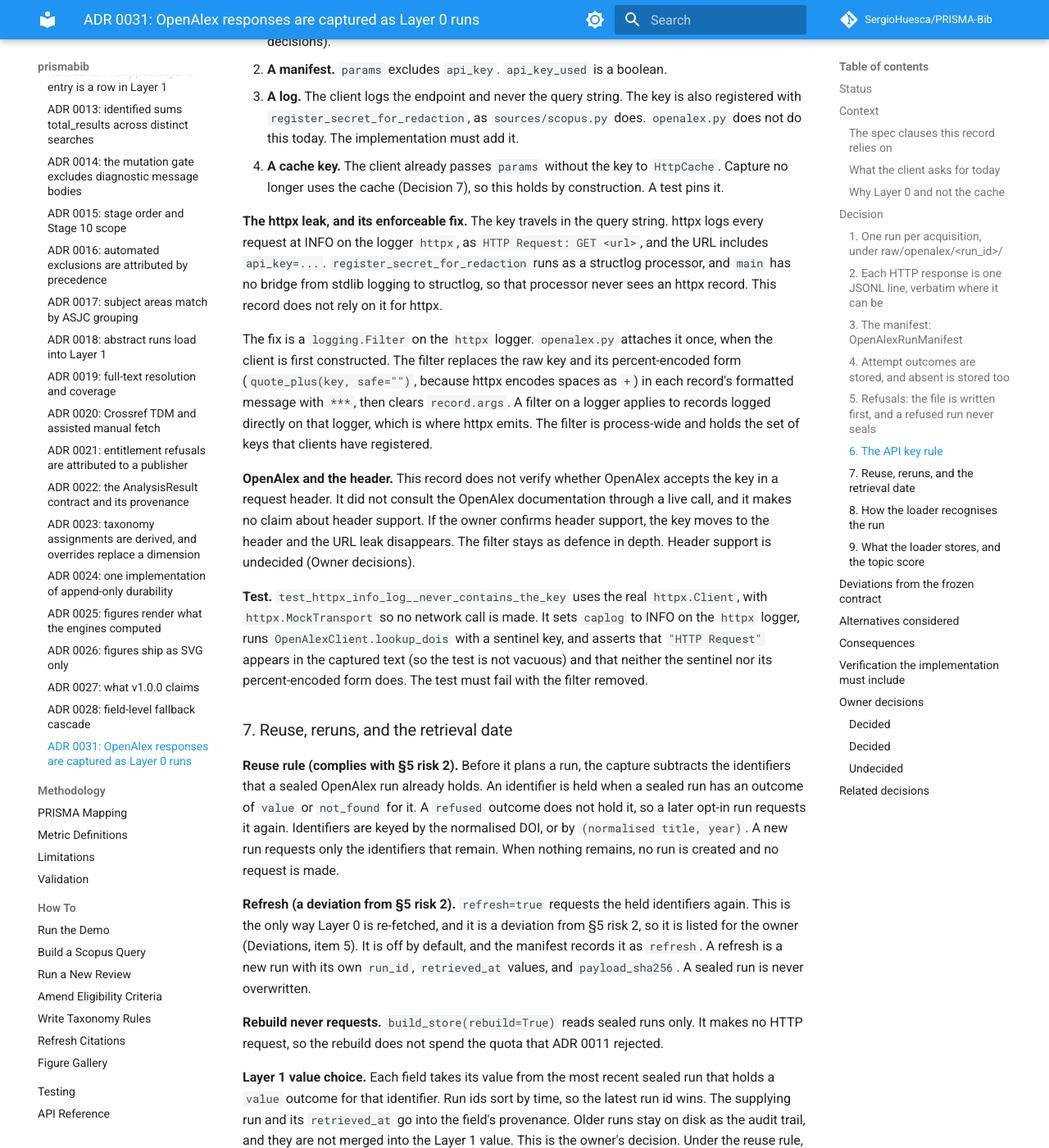
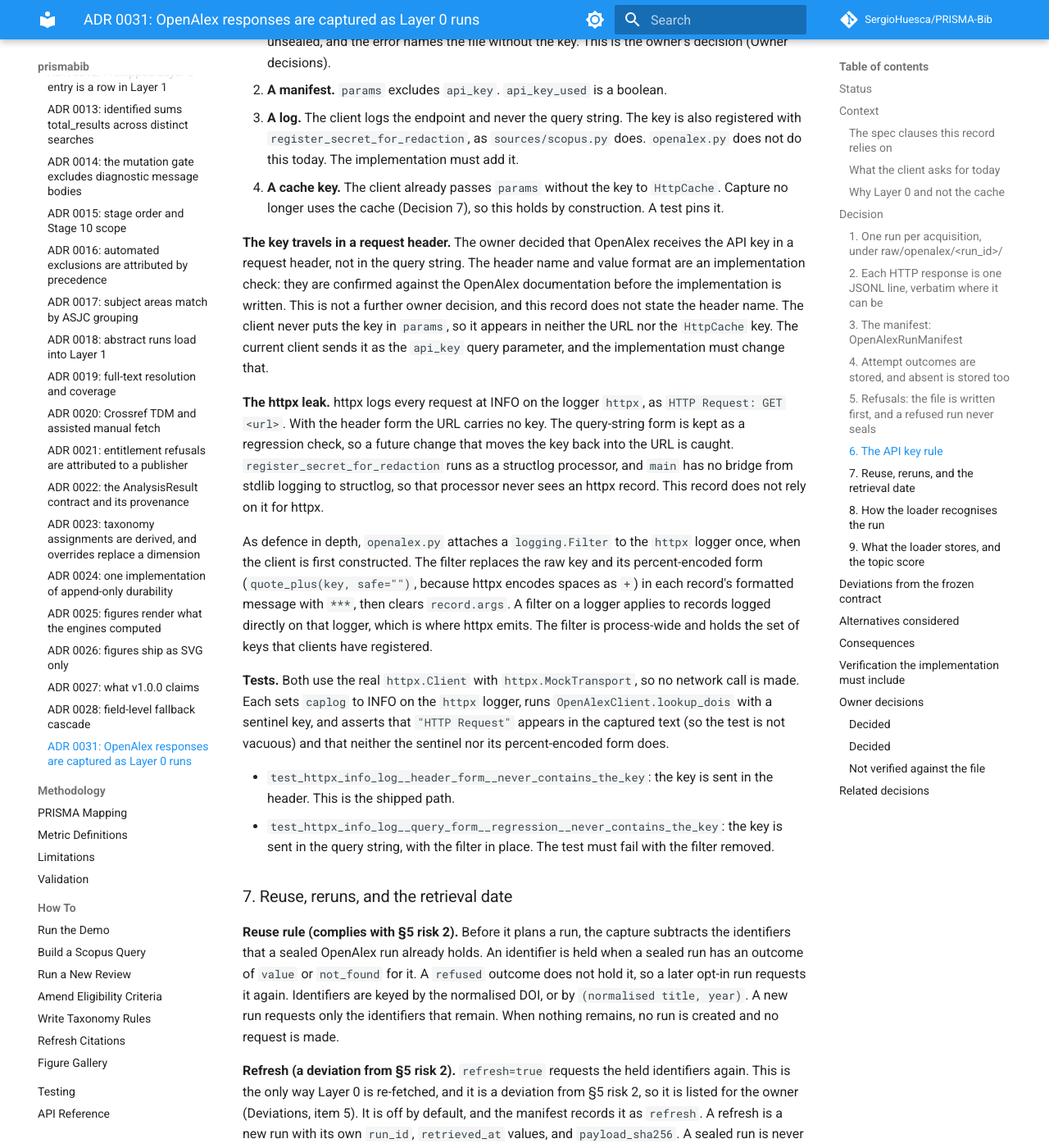
Before and after one commit to SergioHuesca/PRISMA-Bib, an MkDocs documentation site: the page built from docs/architecture/adr/0031-openalex-responses-are-layer0-runs.md, in a window 1280 px wide and 1400 px high, scrolled down 5904 px. Shown: the whole window at 82% size. Built offline with MkDocs 1.6.1 and Material for MkDocs 9.7.7, drawn with Linux system fonts in a browser that asks for light colours; comment, search, counter and statistics services are not loaded; some of the changed text lies outside the part shown.

Commit message:
docs(adr): ADR 0031 records the last three owner decisions
- The API key is sent in a request header. The header name and format are an
  implementation check against the OpenAlex docs, not a further owner
  decision. The httpx tests cover the header form, and the query-string form
  stays as a regression check.
- The compact encoding is an allowed fallback for bodies with line breaks,
  recorded per response. Layer 1 still rebuilds from it.
- The §2.6 quote is verified against BUILD_PLAN.md line 301.

The §2.2 quotes, and the Stage 1 and Stage 3 citations, are not part of the
owner's decision. They are recorded as unverified, not as decided.

Co-Authored-By: Claude Haiku 5.5 <noreply@anthropic.com>
Claude-Session: https://claude.ai/code/session_01QjNadz7h2UAZ2C2xhuaY8z

```diff
--- a/docs/architecture/adr/0031-openalex-responses-are-layer0-runs.md
+++ b/docs/architecture/adr/0031-openalex-responses-are-layer0-runs.md
@@ -2,22 +2,21 @@
 
 ## Status
 
-Accepted — 2026-10-21. Accepted by the owner; the open questions were decided as recorded.
+Accepted — 2026-10-21. Accepted by the owner; all open questions were decided as recorded.
 
 Adds a Layer 0 run kind for OpenAlex responses. It is the capture that
 [ADR 0028](0028-field-level-fallback-cascade.md) Decision 3 requires, and ADR 0030 Decision 6 names
 this record as the place that specifies it. The record changes the Layer 0 layout and the `PayloadRef`
 form, and the owner approved each change as a deviation in the section "Deviations from the frozen
-contract". The owner's decisions are recorded under "Owner decisions". Three questions were not in the
-owner's decision and remain undecided: header support for the API key, the frozen spec wording check, and
-the compact encoding fallback. They are listed there as undecided.
+contract". The owner's decisions are recorded under "Owner decisions". The §2.2 and Stage quotes are
+not verified against the file; that is recorded under "Not verified against the file".
 
 ## Context
 
 ### The spec clauses this record relies on
 
-The owner must check the wording of each clause against the frozen BUILD_PLAN (undecided, see
-Owner decisions). BUILD_PLAN.md is not published in this repository (see
+The §2.6 wording is verified against BUILD_PLAN.md line 301 (Owner decisions). The other clauses are
+not verified against the file (Owner decisions, "Not verified against the file"). BUILD_PLAN.md is not published in this repository (see
 [provenance.md](../provenance.md)) and was not readable from the worktree where this record was
 drafted. Clauses marked *as quoted in* are quoted from the ADR or code that cites them.
 
@@ -34,7 +33,7 @@ drafted. Clauses marked *as quoted in* are quoted from the ADR or code that cite
 - **§5 risk 2.** "never re-fetch what Layer 0 already holds." (as quoted in ADR 0011.)
 - **§5 risk 1.** "Fail loudly, never degrade." (as quoted in ADR 0028.)
 - **§2.6, line 301.** "Any later deviation from §1.2 requires a new ADR that supersedes the relevant
-  one." (Frozen wording, BUILD_PLAN.md line 301.) The
+  one." (Frozen wording, verified against BUILD_PLAN.md line 301.) The
   deviations below touch §2.2, Stage 1 and Stage 3, not §1.2. Whether §2.6 requires an ADR for them is
   for the owner to confirm (open
   question 6).
@@ -100,8 +99,8 @@ lookups, is written as one file, `response-NNNN.jsonl`, containing exactly one l
 - **Compact fallback.** When the body contains a line break, the writer parses it and writes it
   as compact JSON with key order kept (`json.dumps(..., ensure_ascii=False, separators=(",", ":"))`).
   The manifest records `encoding: "compact"` and `raw_sha256`, the digest of the body as received. This
-  is a deviation from the frozen wording (Deviations, item 2). Whether the owner accepts it or requires
-  verbatim only is undecided (Owner decisions).
+  is a deviation from the frozen wording (Deviations, item 2). The owner decided that it is an allowed
+  fallback, recorded per response. Layer 1 still rebuilds from it (Owner decisions).
 - `sha256` in the manifest is the digest of the stored file's bytes. `payload_sha256` is the digest of
   the stored files' bytes concatenated in request order, as `writer._payload_sha256` does.
 
@@ -216,28 +215,35 @@ The key is `Settings.openalex_api_key`. It is never written to:
 4. **A cache key.** The client already passes `params` without the key to `HttpCache`. Capture no
    longer uses the cache (Decision 7), so this holds by construction. A test pins it.
 
-**The httpx leak, and its enforceable fix.** The key travels in the query string. httpx logs every
-request at INFO on the logger `httpx`, as `HTTP Request: GET <url>`, and the URL includes
-`api_key=...`. `register_secret_for_redaction` runs as a structlog processor, and `main` has no bridge
-from stdlib logging to structlog, so that processor never sees an httpx record. This record does not
-rely on it for httpx.
+**The key travels in a request header.** The owner decided that OpenAlex receives the API key in a
+request header, not in the query string. The header name and value format are an implementation check:
+they are confirmed against the OpenAlex documentation before the implementation is written. This is not
+a further owner decision, and this record does not state the header name. The client never puts the key
+in `params`, so it appears in neither the URL nor the `HttpCache` key. The current client sends it as the
+`api_key` query parameter, and the implementation must change that.
 
-The fix is a `logging.Filter` on the `httpx` logger. `openalex.py` attaches it once, when the client is
-first constructed. The filter replaces the raw key and its percent-encoded form (`quote_plus(key, safe="")`, because httpx encodes spaces as `+`)
-in each record's formatted message with `***`, then clears `record.args`. A filter on a logger
-applies to records logged directly on that logger, which is where httpx emits. The filter is process-wide
-and holds the set of keys that clients have registered.
+**The httpx leak.** httpx logs every request at INFO on the logger `httpx`, as `HTTP Request: GET <url>`.
+With the header form the URL carries no key. The query-string form is kept as a regression check, so a
+future change that moves the key back into the URL is caught. `register_secret_for_redaction` runs as a
+structlog processor, and `main` has no bridge from stdlib logging to structlog, so that processor never
+sees an httpx record. This record does not rely on it for httpx.
 
-**OpenAlex and the header.** This record does not verify whether OpenAlex accepts the key in a request
-header. It did not consult the OpenAlex documentation through a live call, and it makes no claim about
-header support. If the owner confirms header support, the key moves to the header and the URL leak
-disappears. The filter stays as defence in depth. Header support is undecided (Owner decisions).
+As defence in depth, `openalex.py` attaches a `logging.Filter` to the `httpx` logger once, when the client
+is first constructed. The filter replaces the raw key and its percent-encoded form
+(`quote_plus(key, safe="")`, because httpx encodes spaces as `+`) in each record's formatted message with
+`***`, then clears `record.args`. A filter on a logger applies to records logged directly on that logger,
+which is where httpx emits. The filter is process-wide and holds the set of keys that clients have
+registered.
 
-**Test.** `test_httpx_info_log__never_contains_the_key` uses the real `httpx.Client`, with
-`httpx.MockTransport` so no network call is made. It sets `caplog` to INFO on the `httpx` logger,
-runs `OpenAlexClient.lookup_dois` with a sentinel key, and asserts that `"HTTP Request"` appears in the
-captured text (so the test is not vacuous) and that neither the sentinel nor its percent-encoded form
-does. The test must fail with the filter removed.
+**Tests.** Both use the real `httpx.Client` with `httpx.MockTransport`, so no network call is made. Each
+sets `caplog` to INFO on the `httpx` logger, runs `OpenAlexClient.lookup_dois` with a sentinel key, and
+asserts that `"HTTP Request"` appears in the captured text (so the test is not vacuous) and that neither
+the sentinel nor its percent-encoded form does.
+
+- `test_httpx_info_log__header_form__never_contains_the_key`: the key is sent in the header. This is the
+  shipped path.
+- `test_httpx_info_log__query_form__regression__never_contains_the_key`: the key is sent in the query
+  string, with the filter in place. The test must fail with the filter removed.
 
 ### 7. Reuse, reruns, and the retrieval date
 
@@ -308,7 +314,7 @@ approve each one by name before acceptance. The owner approved all five items as
 2. **The JSONL form.** The frozen §2.2 wording is "Every HTTP response is persisted verbatim as JSONL
    before any parsing." This record writes one response per file, with exactly one JSONL line per file,
    and keeps the bytes verbatim where it can. A body with a line break is written in compact form, and
-   the manifest records the encoding and `raw_sha256` (Decision 2; undecided, see Owner decisions).
+   the manifest records the encoding and `raw_sha256` (Decision 2; decided by the owner).
 3. **The §2.2 manifest fields.** The frozen wording names "API view, entitlement context, result count".
    This record maps them to OpenAlex as `api_view` (the `select` string), `entitlement_context`
    (`api_key_used`, `fallback_opt_in`, `refusal_status`), and `result_count` (the works in `results`).
@@ -370,13 +376,15 @@ covers a line proves nothing until it fails on the original defect.
    identical. The abstract text must equal `rebuild_abstract` applied to the stored
    `abstract_inverted_index`. The manifest's outcomes, including `not_found` and `absent_fields`, must
    equal those recomputed from the stored bytes. The test fails if the loader reads client return values,
-   or if the manifest and bytes disagree.
+   or if the manifest and bytes disagree. A second project holds a body with a line break, stored in
+   compact form, and its rebuild must match its first build (Decision 2).
 2. **No key in any stored file.** Run a capture with a sentinel key, through a fake HTTP client that
    returns a 200, a 401, and a 404. Scan every file under `raw/openalex/<run_id>/`, the captured log
    output, and the cache directory for the sentinel and its percent-encoded form. The test must fail on
    a naive implementation that writes the wire params into the manifest.
-3. **The httpx log never contains the key.** `test_httpx_info_log__never_contains_the_key`, as described
-   in Decision 6. It must fail with the filter removed.
+3. **The httpx log never contains the key.** `test_httpx_info_log__header_form__never_contains_the_key` and
+   `test_httpx_info_log__query_form__regression__never_contains_the_key`, as described in Decision 6. The
+   query-form test must fail with the filter removed.
 4. **A rerun does not overwrite, and reuse requests nothing held.** Seal a run. Run the same plan again.
    Assert that the second call creates no run and makes no request, because every identifier is held.
    Then assert that a run with a new identifier gets a new `run_id`, that the first run's files and
@@ -419,18 +427,20 @@ Each decision below is the owner's, or is recorded in an earlier ADR as shown.
   the reason given there).
 - **No topic score is stored in Layer 1.** Decided by ADR 0030 Decision 1. The score stays in the stored body.
 
-### Undecided
+- **The API key is sent in a request header, not the query string** (Decision 6). The header name and
+  value format are an implementation check against the OpenAlex documentation, to be done before the
+  implementation is written. This is not a further owner decision.
+- **The compact encoding is an allowed fallback** for response bodies that contain line breaks,
+  recorded per response in `encoding` and `raw_sha256`. Layer 1 still rebuilds from the stored bytes
+  (Decision 2, Verification 1).
+- **The quoted §2.6 wording is verified** against BUILD_PLAN.md line 301 (Context).
 
-These three questions were not in the owner's decision. They are not decided, and the record does not
-assume an answer to any of them.
+### Not verified against the file
 
-1. **Header support.** Does OpenAlex accept the key in a request header? This is unverified here. If it
-   does, the key moves to the header, and the filter stays.
-2. **Spec wording.** Do the quoted §2.2 lines 101–102, the §2.6 line 301 wording, and the Stage 1 and
-   Stage 3 clauses match the frozen BUILD_PLAN? The §2.6 wording was confirmed by the coordinator. The
-   others were not checked against the file.
-3. **Compact fallback.** Accept the compact encoding for bodies with a line break (Decision 2), or require
-   verbatim bytes and fail the request when a body has a line break?
+The owner's decisions cover the §2.6 quote only. The following are not checked against BUILD_PLAN.md
+in this record, and they are recorded as unverified, not as open questions: the §2.2 quotes at lines
+101–102, the Stage 1 line 696 and Stage 3 line 856 citations, and the quotes that ADR 0011 and ADR 0028
+attribute to the frozen spec. The owner decides whether they are verified before merge.
 
 ## Related decisions
 
```
